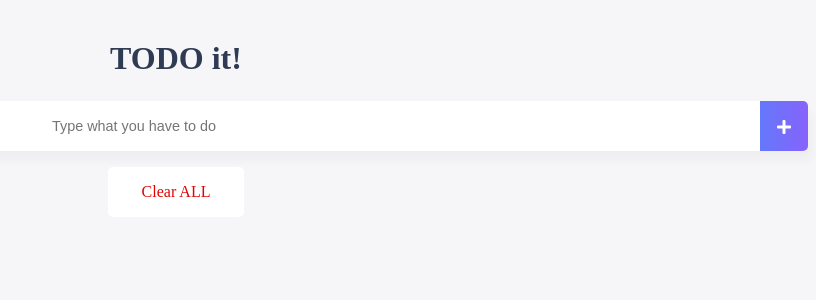
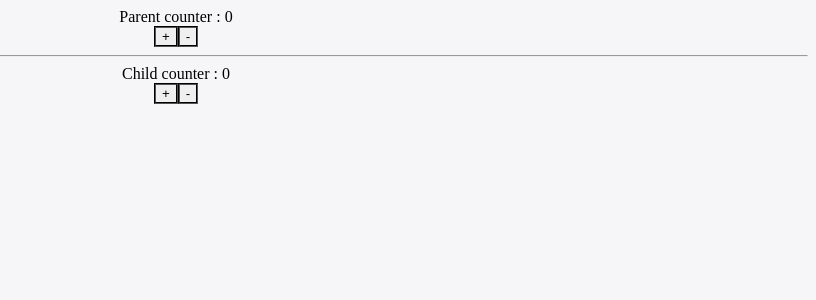
Before and after one commit to Hongyeongjune/vue-basic-study, a Vue app: page / in a window 1280 px wide. Shown: the top 300 px of the page, without its empty margins (464-1280 px from the left). Built offline with nearby package versions, Linux system fonts and the light colour scheme.

Commit message:
Vuex 기초 state 관리

```diff
--- a/package.json
+++ b/package.json
@@ -19,7 +19,8 @@
     "babel-eslint": "^10.1.0",
     "eslint": "^6.7.2",
     "eslint-plugin-vue": "^6.2.2",
-    "vue-template-compiler": "^2.6.11"
+    "vue-template-compiler": "^2.6.11",
+    "vuex": "^3.6.2"
   },
   "eslintConfig": {
     "root": true,
--- a/public/index.html
+++ b/public/index.html
@@ -11,6 +11,7 @@
     <title>Vue.js Todo</title>
   </head>
   <body>
-    <div id="app"></div>
+<!--    <div id="app"></div>-->
+    <div id="vuex-app"></div>
   </body>
 </html>
--- a/src/main.js
+++ b/src/main.js
@@ -1,8 +1,12 @@
 import Vue from 'vue'
 import App from './App.vue'
+
+import VuexApp from "@/vuex/VuexApp"
+import { store } from "./store"
 
 Vue.config.productionTip = false
 
 new Vue({
-  render: h => h(App),
-}).$mount('#app')
+  store: store,
+  render: h => h(VuexApp),
+}).$mount('#vuex-app')
--- /dev/null
+++ b/src/store.js
@@ -0,0 +1,10 @@
+import Vue from "vue";
+import Vuex from "vuex";
+
+Vue.use(Vuex);
+
+export const store = new Vuex.Store({
+    state: {
+        counter: 0
+    }
+})
--- /dev/null
+++ b/src/vuex/Child.vue
@@ -0,0 +1,18 @@
+<template>
+  <div>
+    <hr>
+    Child counter : {{ $store.state.counter }} <br>
+    <button>+</button>
+    <button>-</button>
+  </div>
+</template>
+
+<script>
+export default {
+  name: "Child"
+}
+</script>
+
+<style scoped>
+
+</style>
--- /dev/null
+++ b/src/vuex/VuexApp.vue
@@ -0,0 +1,39 @@
+<template>
+  <div id="vuex-app">
+    Parent counter : {{ $store.state.counter }} <br />
+    <button @click="addCounter">+</button>
+    <button @click="subCounter">-</button>
+
+    <child v-bind:num="counter"></child>
+  </div>
+</template>
+
+<script>
+
+import Child from "./Child";
+export default {
+  name: 'VuexApp',
+  components: {
+    Child
+  },
+  data() {
+    return {
+      counter: 0
+    };
+  },
+  methods: {
+    addCounter() {
+      this.$store.state.counter++;
+    },
+    subCounter() {
+      this.$store.state.counter--;
+    }
+  }
+}
+</script>
+
+<style>
+#vuex-app {
+
+}
+</style>
```
Also changed, not shown: 1 other file (tests, documents, lock files or other folders).
